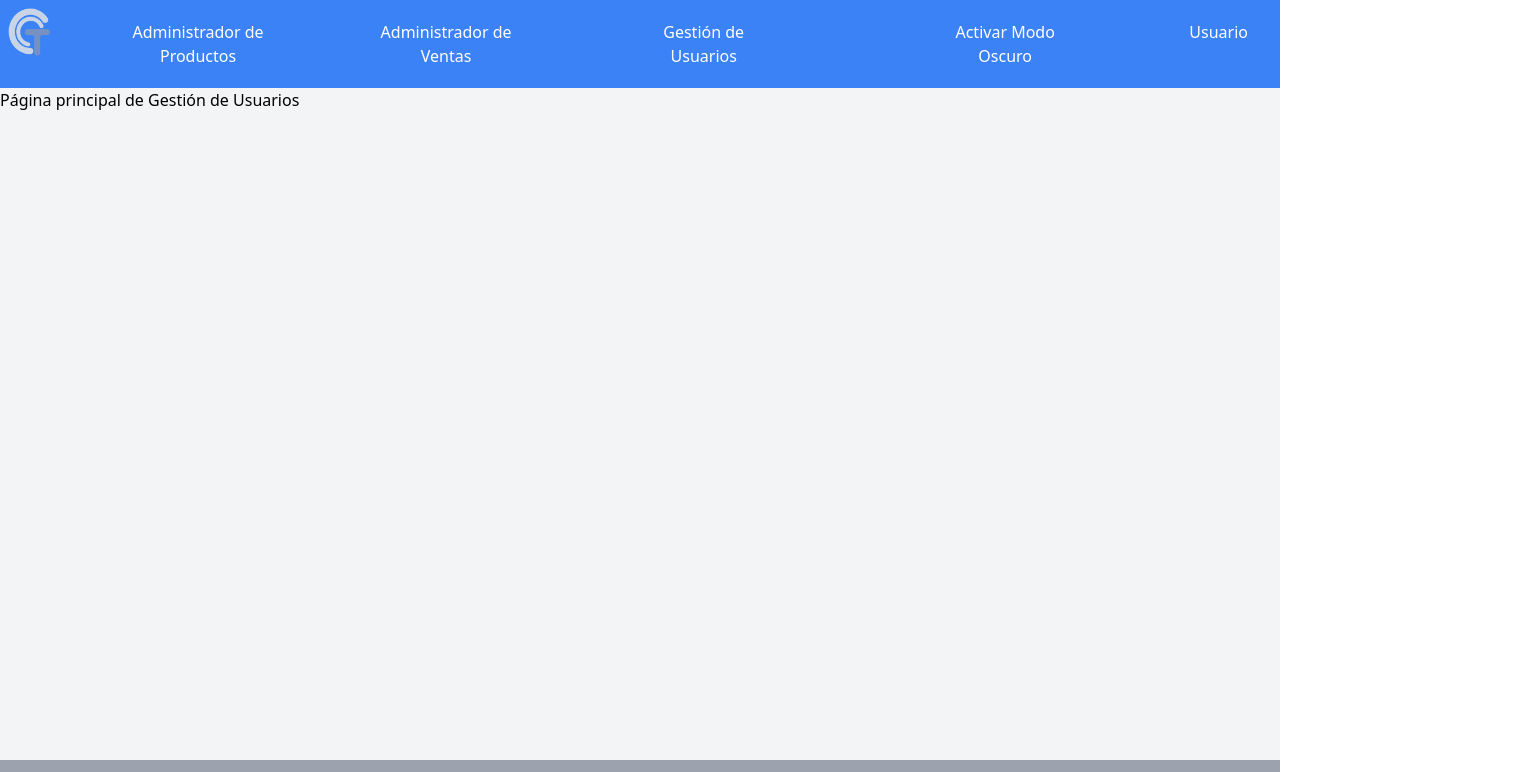
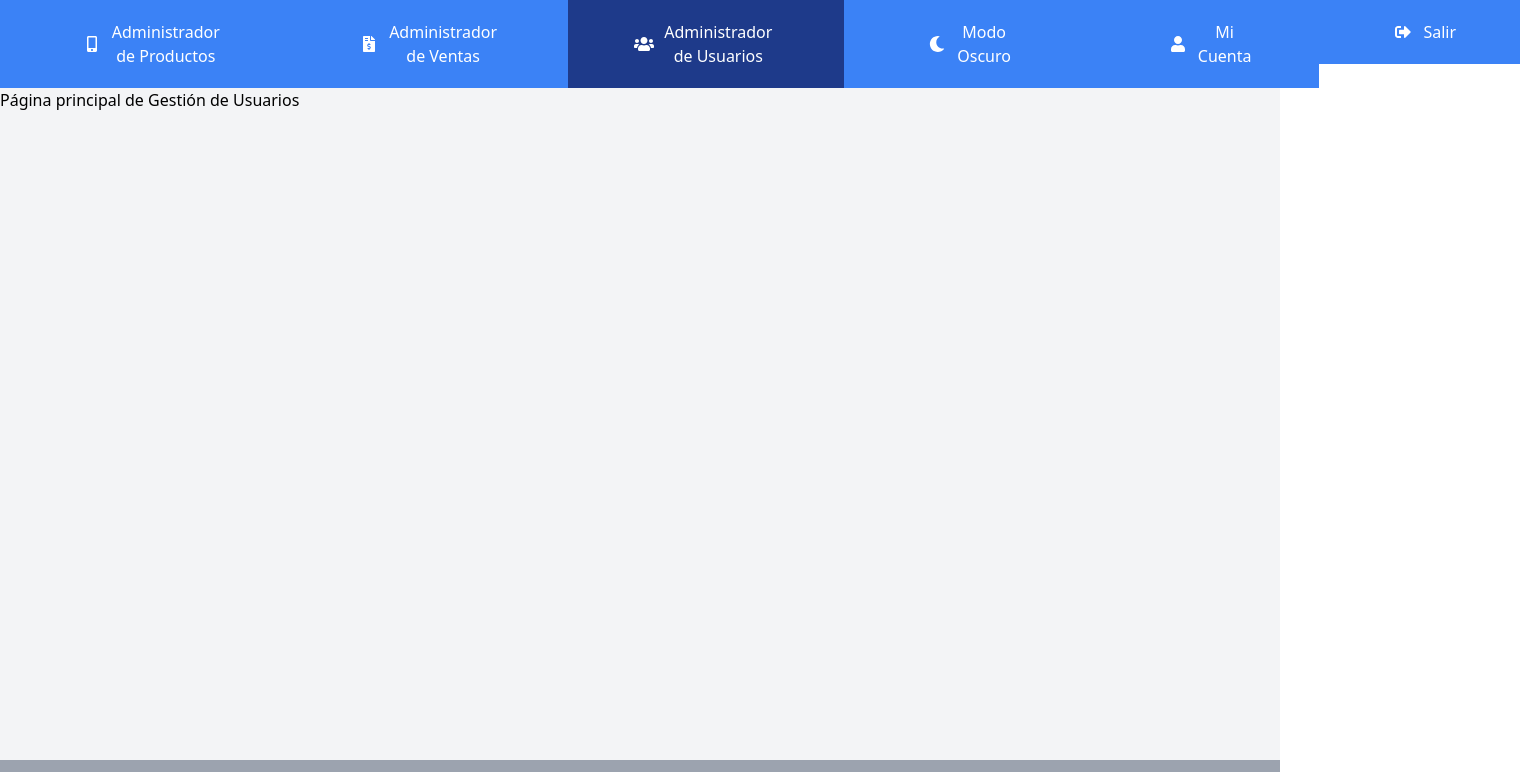
Before and after one commit to codecleanersteam/ProyectoCiclo3, a React (Create React App) app: page /user in a window 1280 px wide. Shown: the top 772 px of the page, 1520 px wide, since content can reach past the window. Built offline with nearby package versions, Linux system fonts and the light colour scheme.

Commit message:
Organización parcial botones, iconos y rutas

```diff
--- a/src/App.jsx
+++ b/src/App.jsx
@@ -5,6 +5,7 @@ import Public from "layouts/Public";
 import Auth from "layouts/Auth";
 import Private from "layouts/Private";
 import Index from "pages/Index";
+import Profile from "pages/Profile";
 import Login from "pages/auth/Login";
 import Register from "pages/auth/Register";
 import Pending from "pages/auth/Pending";
@@ -20,7 +21,6 @@ import ListSale from "pages/sales/List";
 import ModifySale from "pages/sales/Modify";
 import SearchSale from "pages/sales/Search";
 import User from "pages/users/Index";
-import Profile from "pages/users/Profile";
 import Update from "pages/users/Update";
 import About from "pages/About";
 import Description from "pages/Description";
@@ -60,13 +60,13 @@ function App() {
                 "/product/list",
                 "/product/search",
                 "/product/modify",
+                "/profile",
                 "/sale",
                 "sale/add",
                 "/sale/list",
                 "/sale/search",
                 "/sale/modify",
                 "/user",
-                "/user/profile",
                 "/user/update",
               ]}
             >
@@ -90,6 +90,9 @@ function App() {
                   <Route path="/product">
                     <Product />
                   </Route>
+                  <Route path="/profile">
+                    <Profile />
+                  </Route>
                   <Route path="/sale/add">
                     <AddSale />
                   </Route>
@@ -105,9 +108,6 @@ function App() {
                   <Route path="/sale">
                     <Sale />
                   </Route>
-                  <Route path="/user/profile">
-                    <Profile />
-                  </Route>
                   <Route path="/user/update">
                     <Update />
                   </Route>
@@ -117,7 +117,7 @@ function App() {
                 </Switch>
               </Private>
             </Route>
-            <Route path={["/", "/about, /description, /help"]}>
+            <Route path={["/", "/about", "/description", "/help"]}>
               <Public>
                 <Switch>
                   <Route path="/about">
--- a/src/components/DarkModeSwitch.jsx
+++ b/src/components/DarkModeSwitch.jsx
@@ -1,18 +1,23 @@
 import React from "react";
 import { useDarkMode } from "context/darkMode";
+import { FontAwesomeIcon } from "@fortawesome/react-fontawesome";
 
-const DarkModeSwitch = () => {
+const DarkModeSwitch = ({estilo, icono}) => {
   const { darkMode, setDarkMode } = useDarkMode();
   return (
     <button
       onClick={() => {
         setDarkMode(!darkMode);
       }}
-      className={`px-20 py-5 hover:bg-${darkMode ? "white" : "black"} text-${
-        darkMode ? "black" : "white"
-      }`}
+      className={estilo}
     >
-      {darkMode ? "Desactivar" : "Activar"} Modo Oscuro
+              <div className="flex justify-center w-10">
+          <FontAwesomeIcon
+            className="flex fill-current"
+            icon={icono}
+          ></FontAwesomeIcon>
+        </div>
+      {darkMode ? "Modo Claro" : "Modo Oscuro"}
     </button>
   );
 };
--- a/src/components/Head.jsx
+++ b/src/components/Head.jsx
@@ -1,13 +1,25 @@
-import React from "react";
+import React, { useEffect, useState } from "react";
 import LogoSmall from "./LogoSmall";
-import { Link } from "react-router-dom";
+import { Link, useLocation } from "react-router-dom";
 import DarkModeSwitch from "./DarkModeSwitch";
+import { FontAwesomeIcon } from "@fortawesome/react-fontawesome";
+import {
+  faFileInvoiceDollar,
+  faMobileAlt,
+  faUsers,
+  faUser,
+  faSignOutAlt,
+  faSun,
+  faMoon,
+} from "@fortawesome/free-solid-svg-icons";
+import { useDarkMode } from "context/darkMode";
 
 const Head = () => {
+  const { darkMode } = useDarkMode();
   return (
-    <nav className="bg-blue-500">
-      <div>
-        <ul className="flex justify-between">
+    <nav className="flex w-full bg-blue-500 ">
+      <div className="flex w-full ">
+        <ul className="flex w-full justify-between">
           <li>
             <Link to="/">
               <div className="text-white p-2">
@@ -16,35 +28,39 @@ const Head = () => {
             </Link>
           </li>
           <li>
-            <Link to="/product">
-              <button className="text-white px-10 py-5 hover:bg-blue-700">
-                Administrador de Productos
-              </button>
-            </Link>
+            <Ruta
+              icono={faMobileAlt}
+              ruta={"/products"}
+              nombre={"Administrador de Productos"}
+            />
           </li>
           <li>
-            <Link to="/sale">
-              <button className="text-white px-5 py-5 hover:bg-blue-700">
-                Administrador de Ventas
-              </button>
-            </Link>
+            <Ruta
+              icono={faFileInvoiceDollar}
+              ruta={"/sale"}
+              nombre={"Administrador de Ventas"}
+            />
           </li>
           <li>
-            <Link to="/user">
-              <button className="text-white px-20 py-5 hover:bg-blue-700">
-                Gestión de Usuarios
-              </button>
-            </Link>
+            <Ruta
+              icono={faUsers}
+              ruta={"/user"}
+              nombre={"Administrador de Usuarios"}
+            />
           </li>
           <li>
-            <DarkModeSwitch />
+            <DarkModeSwitch
+              estilo={`flex items-center px-20 py-5 hover:bg-${
+                darkMode ? "white" : "black"
+              } text-${darkMode ? "black" : "white"}`}
+              icono={darkMode ? faSun : faMoon}
+            />
           </li>
           <li>
-            <Link to="/user/profile">
-              <button className="text-white px-8 p-5 hover:bg-gray-700">
-                Usuario
-              </button>
-            </Link>
+            <Ruta icono={faUser} ruta={"/profile"} nombre={"Mi Cuenta"} />
+          </li>
+          <li>
+            <Ruta icono={faSignOutAlt} ruta={"/login"} nombre={"Salir"} />
           </li>
         </ul>
       </div>
@@ -52,4 +68,35 @@ const Head = () => {
   );
 };
 
+const Ruta = ({ icono, ruta, nombre }) => {
+  const location = useLocation();
+  const [isActive, setIsActive] = useState(false);
+
+  useEffect(() => {
+    if (location.pathname.includes(ruta)) {
+      setIsActive(true);
+    } else {
+      setIsActive(false);
+    }
+  }, [location, ruta]);
+
+  return (
+    <Link to={ruta}>
+      <button
+        className={`flex items-center text-white px-16 py-5 bg-${
+          isActive ? "blue-900" : "blue-500"
+        } hover:bg-gray-500`}
+      >
+        <div className="flex justify-center w-10">
+          <FontAwesomeIcon
+            className="flex fill-current"
+            icon={icono}
+          ></FontAwesomeIcon>
+        </div>
+        {nombre}
+      </button>
+    </Link>
+  );
+};
+
 export default Head;
--- a/src/components/Navbar.jsx
+++ b/src/components/Navbar.jsx
@@ -34,7 +34,7 @@ const Navbar = () => {
           </Link>
         </li>
         <li>
-          <DarkModeSwitch/>
+          <DarkModeSwitch estilo={"px-20 py-5 hover:bg-blue-400 "}/>
         </li>
         <li>
           <Link to="/login">
--- a/src/pages/users/Profile.jsx
+++ b/src/pages/Profile.jsx
@@ -1,5 +1,5 @@
 import React from "react";
-import ImagenLogo from "../../components/ImagenLogo";
+import ImagenLogo from "../components/ImagenLogo";
 const Profile = () => {
   return(
     <form class="w-full h-full flex items-center justify-center flex-col ">
```
